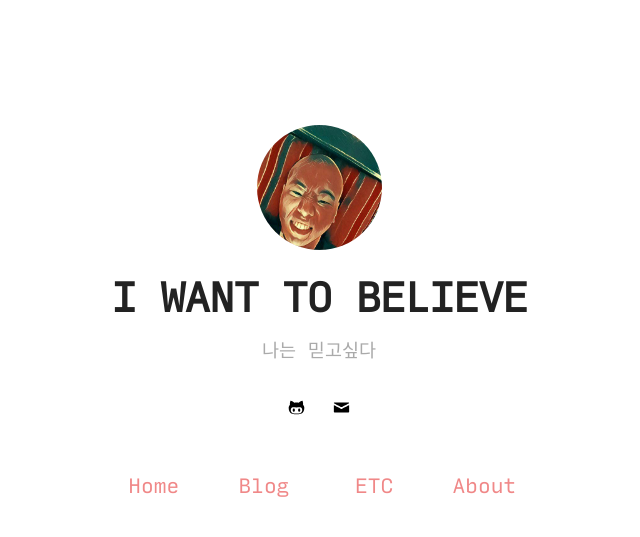
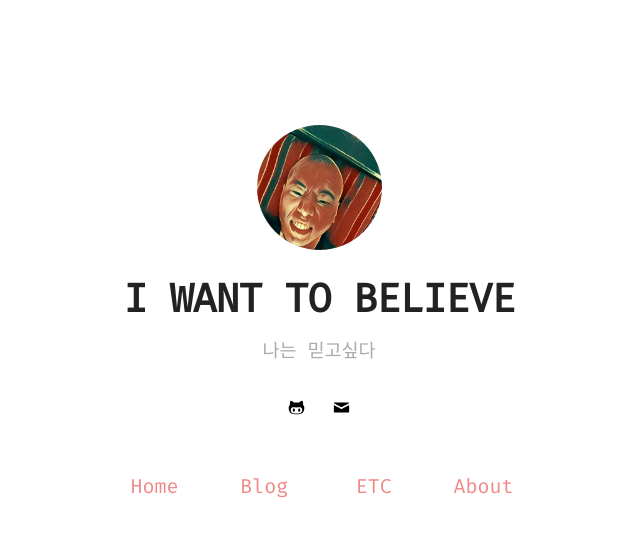
Before and after one commit to njustice4all/njustice4all.github.com, a Jekyll site: the page built from index.html, in a window 1280 px wide. Shown: the top 537 px of the page, without its empty margins (321-961 px from the left). Built offline with Jekyll 4.4.1, drawn with Linux system fonts in a browser that asks for light colours.

Commit message:
Remove InputMono fonts
- Fira Mono 설치
- 저작권ㄷㄷㄷ

```diff
--- a/_includes/style.scss
+++ b/_includes/style.scss
@@ -1,16 +1,17 @@
 @import url('https://fonts.googleapis.com/css?family=Noto+Sans+KR');
-@mixin font($font-family, $font-file) {
-  @font-face {
-    font-family: $font-family;
-    src: url($font-file+'.eot');
-    src: url($font-file+'.eot?#iefix') format('embedded-opentype'),
-      url($font-file+'.ttf') format('truetype'), url($font-file+'.svg#aller') format('svg');
-    font-weight: normal;
-    font-style: normal;
-  }
-}
+// @mixin font($font-family, $font-file) {
+//   @font-face {
+//     font-family: $font-family;
+//     src: url($font-file+'.eot');
+//     src: url($font-file+'.eot?#iefix') format('embedded-opentype'),
+//       url($font-file+'.ttf') format('truetype'), url($font-file+'.svg#aller') format('svg');
+//     font-weight: normal;
+//     font-style: normal;
+//   }
+// }
 
-@include font('Input-Mono', '/assets/fonts/InputMono-Regular');
+// @include font('Input-Mono', '/assets/fonts/InputMono-Regular');
+@import url('https://fonts.googleapis.com/css?family=Fira+Mono');
 
 @import 'base/variables';
 @import 'base/normalize';
--- a/_sass/base/variables.sass
+++ b/_sass/base/variables.sass
@@ -1,5 +1,5 @@
-$fontSans: 'Input-Mono', 'Noto Sans KR', sans-serif
-$fontMonospace: 'Input-Mono', 'Noto Sans KR', sans-serif
+$fontSans: 'Fira Mono', 'Noto Sans KR', sans-serif
+$fontMonospace: 'Fira Mono', 'Noto Sans KR', sans-serif
 
 $alpha: #666
 $beta: #222
```
Also changed, not shown: assets/fonts/InputMono-Bold.ttf (deleted), assets/fonts/InputMono-Medium.ttf (deleted), assets/fonts/InputMono-Regular.ttf (deleted), assets/fonts/InputMono-Thin.ttf (deleted).
